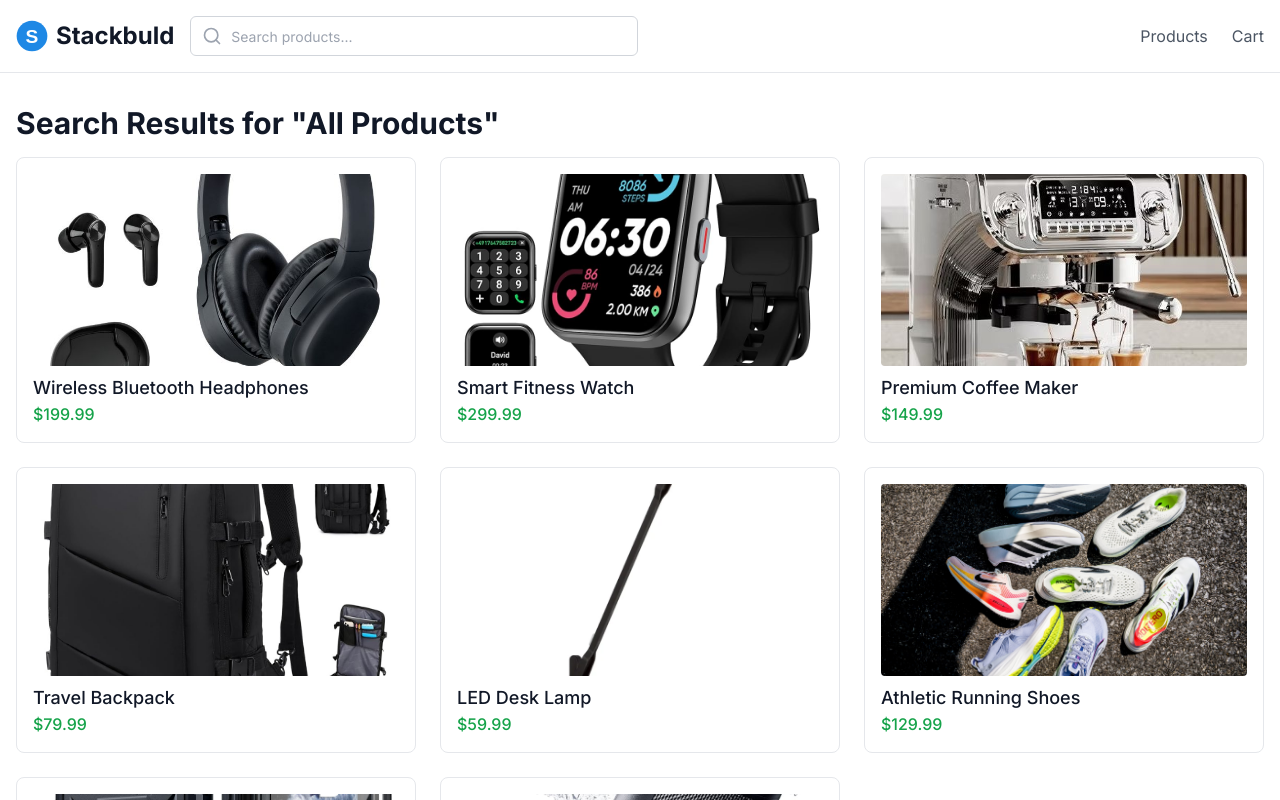
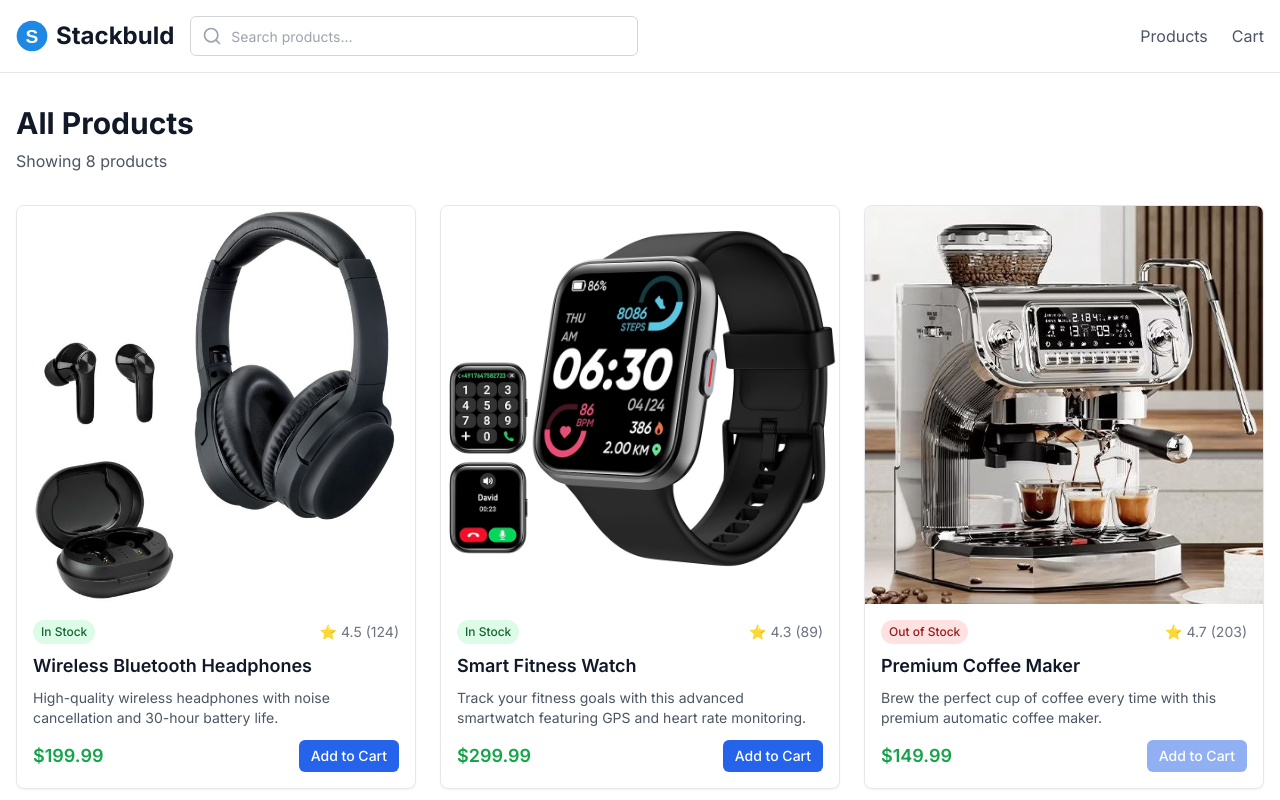
Before and after one commit to OlawaleP/stackbuld-e-commerce, a Next.js app: page /search in a window 1280 px wide. Shown: the top 800 px of the page. Built offline with nearby package versions, Linux system fonts and the light colour scheme.

Commit message:
Fix: refactor search code

```diff
--- a/app/search/page.tsx
+++ b/app/search/page.tsx
@@ -1,83 +1,24 @@
 'use client';
 
 import React, { Suspense } from 'react';
-import { useProducts } from '@/lib/queries/products';
-import { MainLayout } from '@/components/templates/MainLayout';
-import { Price } from '@/components/atoms/Price';
-import Image from 'next/image';
-import Link from 'next/link';
-import { useSearchParams } from 'next/navigation';
+import { SearchTemplate } from '@/components/templates/SearchTemplate';
+import { SearchContentLoader } from '@/components/organisms/SearchContentLoader';
 import { LoadingSpinner } from '@/components/atoms/LoadingSpinner';
 
-function SearchContent() {
-  const searchParams = useSearchParams();
-  const query = searchParams.get('q')?.toLowerCase() || '';
-  const { data: products = [], isLoading, error } = useProducts();
-
-  const filteredProducts = query
-    ? products.filter((product) => product.name.toLowerCase().includes(query))
-    : products;
-
+export default function SearchPage(): JSX.Element {
   return (
-    <div className="container mx-auto px-4 py-8">
-      <h1 className="text-3xl font-bold text-gray-900 mb-4">
-        Search Results for &quot;{query || 'All Products'}&quot;
-      </h1>
-      {isLoading ? (
-        <div className="flex justify-center py-8">
-          <LoadingSpinner size="lg" />
-        </div>
-      ) : error ? (
-        <div className="text-center text-red-600">
-          Error loading products. Please try again.
-        </div>
-      ) : filteredProducts.length > 0 ? (
-        <div className="grid grid-cols-1 sm:grid-cols-2 lg:grid-cols-3 gap-6">
-          {filteredProducts.map((product) => (
-            <Link
-              key={product.id}
-              href={`/product/${product.slug}`}
-              className="border border-gray-200 rounded-lg p-4 hover:bg-gray-50 transition"
-              aria-label={`View details for ${product.name}`}
-            >
-              <div className="h-48 w-full">
-                <Image
-                  src={product.image}
-                  alt={product.name}
-                  width={200}
-                  height={200}
-                  className="h-full w-full object-cover rounded"
-                />
-              </div>
-              <h2 className="text-lg font-medium text-gray-900 mt-2">{product.name}</h2>
-              <Price amount={product.price} />
-            </Link>
-          ))}
-        </div>
-      ) : (
-        <div className="text-center text-gray-600">
-          No products found for &quot;{query}&quot;
-        </div>
-      )}
-    </div>
+    <SearchTemplate>
+      <Suspense fallback={<SearchPageFallback />}>
+        <SearchContentLoader />
+      </Suspense>
+    </SearchTemplate>
   );
 }
 
-export default function SearchPage() {
-  return (
-    <MainLayout
-      title="Search Results"
-      description="Find products at Stackbuild"
-    >
-      <Suspense fallback={
+const SearchPageFallback: React.FC = () => (
   <div className="container mx-auto px-4 py-8">
     <div className="flex justify-center py-8">
       <LoadingSpinner size="lg" />
     </div>
   </div>
-      }>
-        <SearchContent />
-      </Suspense>
-    </MainLayout>
 );
-}
--- /dev/null
+++ b/components/atoms/ProductImage.tsx
@@ -0,0 +1,33 @@
+import React from 'react';
+import Image from 'next/image';
+
+interface ProductImageProps {
+  src: string;
+  alt: string;
+  width: number;
+  height: number;
+  className?: string;
+  priority?: boolean;
+}
+
+export const ProductImage: React.FC<ProductImageProps> = ({
+  src,
+  alt,
+  width,
+  height,
+  className,
+  priority = false,
+}) => {
+  return (
+    <div className={className}>
+      <Image
+        src={src}
+        alt={alt}
+        width={width}
+        height={height}
+        className="h-full w-full object-cover"
+        priority={priority}
+      />
+    </div>
+  );
+};
--- /dev/null
+++ b/components/atoms/ProductTitle.tsx
@@ -0,0 +1,17 @@
+import React from 'react';
+
+interface ProductTitleProps {
+  title: string;
+  className?: string;
+}
+
+export const ProductTitle: React.FC<ProductTitleProps> = ({
+  title,
+  className = "text-lg font-medium text-gray-900"
+}) => {
+  return (
+    <h2 className={className}>
+      {title}
+    </h2>
+  );
+};
--- /dev/null
+++ b/components/molecules/SearchErrorState.tsx
@@ -0,0 +1,31 @@
+import React from 'react';
+import { Button } from '@/components/atoms/Button';
+
+interface SearchErrorStateProps {
+  error: Error;
+  onRetry?: () => void;
+}
+
+export const SearchErrorState: React.FC<SearchErrorStateProps> = ({
+  error,
+  onRetry,
+}) => {
+  return (
+    <div className="text-center py-12">
+      <div className="text-red-600 mb-4">
+        <svg className="w-16 h-16 mx-auto mb-4" fill="none" stroke="currentColor" viewBox="0 0 24 24">
+          <path strokeLinecap="round" strokeLinejoin="round" strokeWidth={2} d="M12 8v4m0 4h.01M21 12a9 9 0 11-18 0 9 9 0 0118 0z" />
+        </svg>
+        <h2 className="text-2xl font-bold">Error Loading Products</h2>
+        <p className="mt-2 text-gray-600">
+          {error.message || 'Something went wrong while loading products. Please try again.'}
+        </p>
+      </div>
+      {onRetry && (
+        <Button onClick={onRetry} variant="outline">
+          Try Again
+        </Button>
+      )}
+    </div>
+  );
+};
--- /dev/null
+++ b/components/molecules/SearchHeader.tsx
@@ -0,0 +1,27 @@
+import React from 'react';
+
+interface SearchHeaderProps {
+  query: string;
+  resultsCount: number;
+}
+
+export const SearchHeader: React.FC<SearchHeaderProps> = ({ query, resultsCount }) => {
+  const getTitle = (): string => {
+    if (!query) return 'All Products';
+    return `Search Results for "${query}"`;
+  };
+
+  const getSubtitle = (): string => {
+    if (!query) return `Showing ${resultsCount} products`;
+    return `Found ${resultsCount} ${resultsCount === 1 ? 'result' : 'results'}`;
+  };
+
+  return (
+    <div className="mb-8">
+      <h1 className="text-3xl font-bold text-gray-900 mb-2">
+        {getTitle()}
+      </h1>
+      <p className="text-gray-600">{getSubtitle()}</p>
+    </div>
+  );
+};
--- a/components/organisms/ProductGrid.tsx
+++ b/components/organisms/ProductGrid.tsx
@@ -1,14 +1,18 @@
 import React from 'react';
+import { ProductCard } from '@/components/molecules/ProductCard';
 import { Product } from '@/lib/types/product';
-import { ProductCard } from '@/components/molecules/ProductCard';
 
 interface ProductGridProps {
   products: Product[];
+  className?: string;
 }
 
-export const ProductGrid: React.FC<ProductGridProps> = ({ products }) => {
+export const ProductGrid: React.FC<ProductGridProps> = ({
+  products,
+  className = "grid grid-cols-1 sm:grid-cols-2 lg:grid-cols-3 gap-6"
+}) => {
   return (
-    <div className="grid grid-cols-1 gap-6 sm:grid-cols-2 lg:grid-cols-3 xl:grid-cols-4">
+    <div className={className}>
       {products.map((product) => (
         <ProductCard key={product.id} product={product} />
       ))}
--- /dev/null
+++ b/components/organisms/SearchContent.tsx
@@ -0,0 +1,52 @@
+import React from 'react';
+import { SearchHeader } from '@/components/molecules/SearchHeader';
+import { ProductGrid } from '@/components/organisms/ProductGrid';
+import { SearchErrorState } from '@/components/molecules/SearchErrorState';
+import { LoadingSpinner } from '@/components/atoms/LoadingSpinner';
+import { Product } from '@/lib/types/product';
+import { SearchEmptyState } from './SearchEmptyState';
+
+interface SearchContentProps {
+  query: string;
+  filteredProducts: Product[];
+  isLoading: boolean;
+  error: Error | null;
+  hasResults: boolean;
+  resultsCount: number;
+}
+
+export const SearchContent: React.FC<SearchContentProps> = ({
+  query,
+  filteredProducts,
+  isLoading,
+  error,
+  hasResults,
+  resultsCount,
+}) => {
+  return (
+    <div className="container mx-auto px-4 py-8">
+      <SearchHeader query={query} resultsCount={resultsCount} />
+
+      {isLoading && (
+        <div className="flex justify-center py-8">
+          <LoadingSpinner size="lg" />
+        </div>
+      )}
+
+      {error && (
+        <SearchErrorState
+          error={error}
+          onRetry={() => window.location.reload()}
+        />
+      )}
+
+      {!isLoading && !error && hasResults && (
+        <ProductGrid products={filteredProducts} />
+      )}
+
+      {!isLoading && !error && !hasResults && (
+        <SearchEmptyState query={query} />
+      )}
+    </div>
+  );
+};
--- /dev/null
+++ b/components/organisms/SearchContentLoader.tsx
@@ -0,0 +1,11 @@
+'use client';
+
+import React from 'react';
+import { SearchContent } from '@/components/organisms/SearchContent';
+import { useSearchPage } from '@/hooks/useSearchPage';
+
+export const SearchContentLoader: React.FC = () => {
+  const searchPageData = useSearchPage();
+
+  return <SearchContent {...searchPageData} />;
+};
--- /dev/null
+++ b/components/organisms/SearchEmptyState.tsx
@@ -0,0 +1,31 @@
+import React from 'react';
+import { Button } from '@/components/atoms/Button';
+import Link from 'next/link';
+
+interface SearchEmptyStateProps {
+  query: string;
+}
+
+export const SearchEmptyState: React.FC<SearchEmptyStateProps> = ({ query }) => {
+  return (
+    <div className="text-center py-12">
+      <div className="text-gray-400 mb-4">
+        <svg className="w-16 h-16 mx-auto mb-4" fill="none" stroke="currentColor" viewBox="0 0 24 24">
+          <path strokeLinecap="round" strokeLinejoin="round" strokeWidth={2} d="M21 21l-6-6m2-5a7 7 0 11-14 0 7 7 0 0114 0z" />
+        </svg>
+        <h2 className="text-2xl font-bold text-gray-900">No Results Found</h2>
+        <p className="mt-2 text-gray-600">
+          {query ? `No products found for "${query}"` : 'No products available at the moment'}
+        </p>
+      </div>
+      <div className="space-y-4">
+        <p className="text-gray-500">Try adjusting your search terms or browse our categories</p>
+        <Link href="/">
+          <Button variant="outline">
+            Browse All Products
+          </Button>
+        </Link>
+      </div>
+    </div>
+  );
+};
--- /dev/null
+++ b/components/templates/SearchTemplate.tsx
@@ -0,0 +1,17 @@
+import React from 'react';
+import { MainLayout } from '@/components/templates/MainLayout';
+
+interface SearchTemplateProps {
+  children: React.ReactNode;
+}
+
+export const SearchTemplate: React.FC<SearchTemplateProps> = ({ children }) => {
+  return (
+    <MainLayout
+      title="Search Results"
+      description="Find products at Stackbuild"
+    >
+      {children}
+    </MainLayout>
+  );
+};
--- /dev/null
+++ b/hooks/useSearchPage.ts
@@ -0,0 +1,42 @@
+import { useMemo } from 'react';
+import { useSearchParams } from 'next/navigation';
+import { useProducts } from '@/lib/queries/products';
+import { Product } from '@/lib/types/product';
+
+interface UseSearchPageReturn {
+  query: string;
+  products: Product[];
+  filteredProducts: Product[];
+  isLoading: boolean;
+  error: Error | null;
+  hasResults: boolean;
+  resultsCount: number;
+}
+
+export const useSearchPage = (): UseSearchPageReturn => {
+  const searchParams = useSearchParams();
+  const query = searchParams.get('q')?.toLowerCase().trim() || '';
+  const { data: products = [], isLoading, error } = useProducts();
+
+  const filteredProducts = useMemo(() => {
+    if (!query) return products;
+
+    return products.filter((product) =>
+      product.name.toLowerCase().includes(query) ||
+      product.description.toLowerCase().includes(query)
+    );
+  }, [products, query]);
+
+  const hasResults = filteredProducts.length > 0;
+  const resultsCount = filteredProducts.length;
+
+  return {
+    query,
+    products,
+    filteredProducts,
+    isLoading,
+    error,
+    hasResults,
+    resultsCount,
+  };
+};
```
Also changed, not shown: components/molecules/SearchCard.tsx (added, +36 -0 lines). Lines whose indentation alone changed are shown as unchanged.
